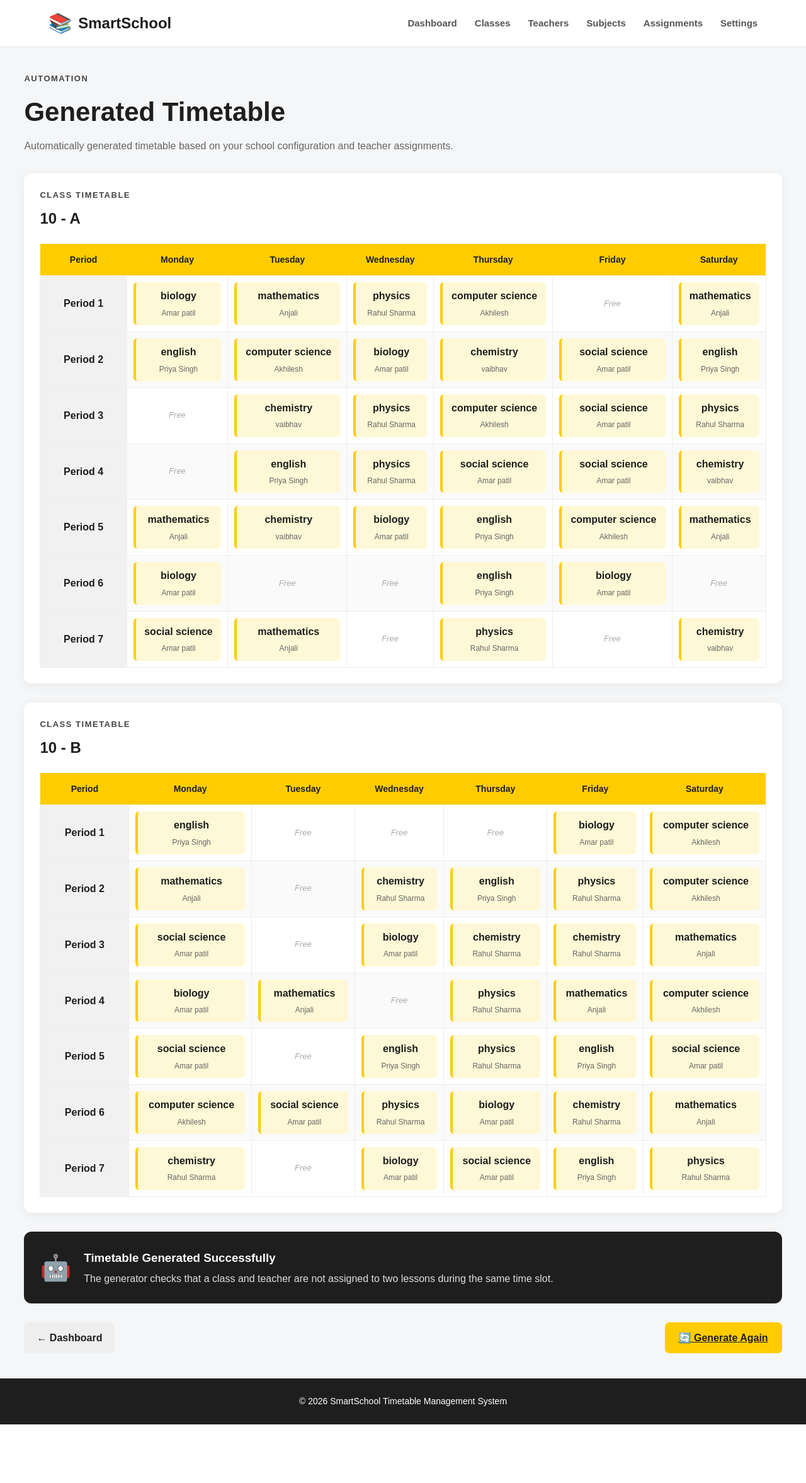
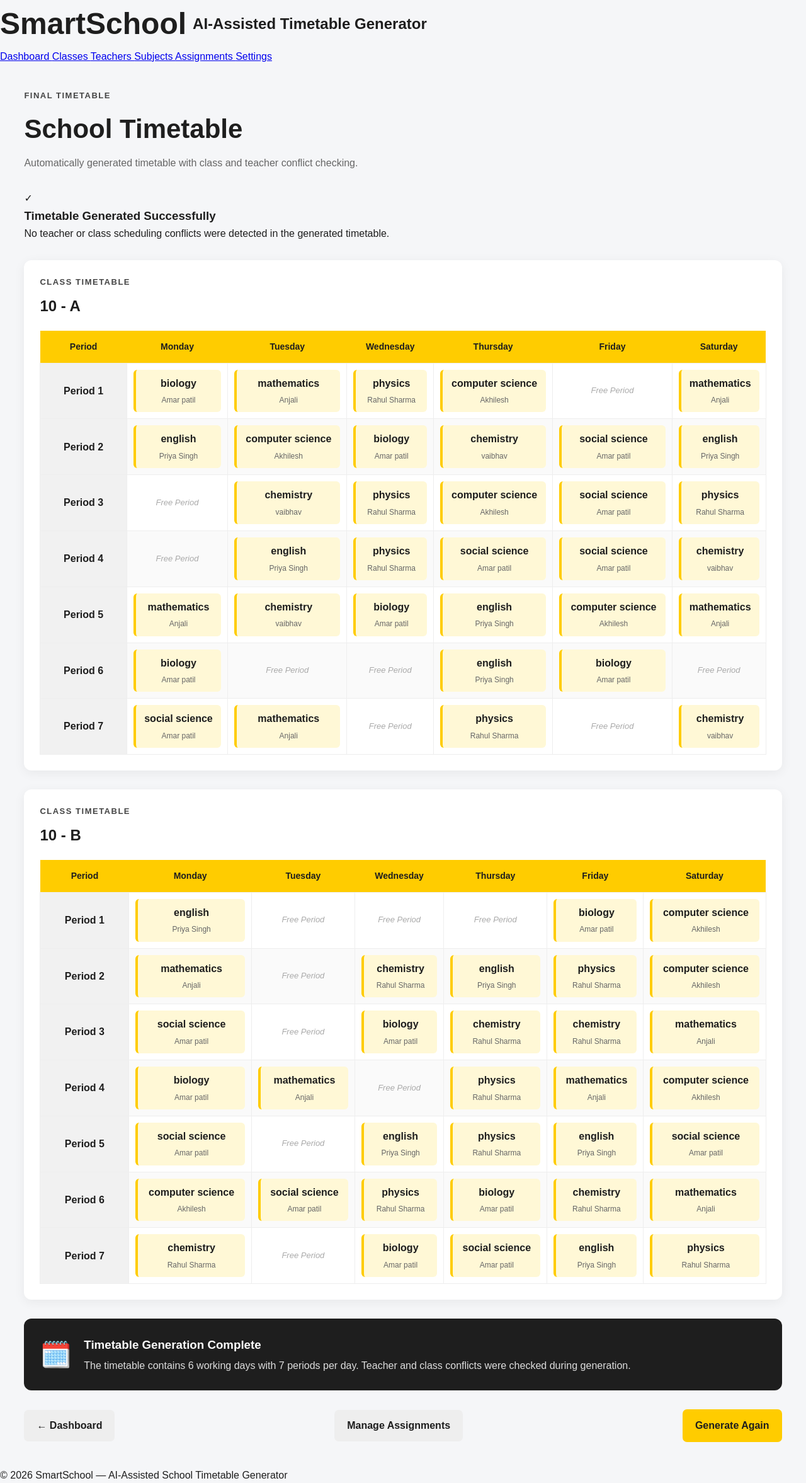
Before and after one commit to amarpatil018/AI-Assisted-School-Timetable-Generator, a Flask app: page /generate-timetable in a window 1280 px wide. Shown: the whole page at 63% size. Before the commit the page ends 2261 px from the top, so only its background shows below. Run offline with Flask 3, Linux system fonts and the light colour scheme; data comes from the database, SQL or seed files in the repository.

Commit message:
Update timetable.html for improved structure, styling, and content clarity

```diff
--- a/templates/timetable.html
+++ b/templates/timetable.html
@@ -10,7 +10,7 @@
         content="width=device-width, initial-scale=1.0"
     >
 
-    <title>Generated Timetable - SmartSchool</title>
+    <title>Final Timetable</title>
 
     <link
         rel="stylesheet"
@@ -23,28 +23,24 @@
 <body>
 
 
-<!-- =========================================
-     HEADER
-========================================= -->
+<header class="main-header">
 
-<header class="header">
+    <div class="header-container">
 
         <div class="logo">
 
-        <span class="logo-icon">
-            📚
-        </span>
+            <h1>SmartSchool</h1>
 
-        <span>
-            SmartSchool
-        </span>
+            <p>
+                AI-Assisted Timetable Generator
+            </p>
 
         </div>
 
 
-    <nav class="navigation">
+        <nav class="main-nav">
 
-        <a href="{{ url_for('home') }}">
+            <a href="{{ url_for('index') }}">
                 Dashboard
             </a>
 
@@ -64,100 +60,156 @@
                 Assignments
             </a>
 
-        <a
-            href="{{ url_for('settings') }}"
-        >
+            <a href="{{ url_for('settings') }}">
                 Settings
             </a>
 
         </nav>
 
+    </div>
+
 </header>
 
 
-
-<!-- =========================================
-     MAIN
-========================================= -->
 
 <main class="timetable-page">
 
 
     <!-- PAGE HEADING -->
 
-    <div class="page-heading">
+    <section class="page-heading">
 
         <p class="small-heading">
-            AUTOMATION
+            FINAL TIMETABLE
         </p>
 
         <h1>
-            Generated Timetable
+            School Timetable
         </h1>
 
         <p>
-            Automatically generated timetable
-            based on your school configuration
-            and teacher assignments.
+            Automatically generated timetable with
+            class and teacher conflict checking.
         </p>
 
-    </div>
+    </section>
 
 
 
-    <!-- =========================================
-         ERROR
-    ========================================= -->
+    <!-- VALIDATION -->
 
-    {% if error %}
+    {% if validation_errors %}
 
-    <section class="timetable-error">
+    <div class="timetable-validation">
 
-        <div class="error-icon">
+        <div class="validation-icon">
             ⚠️
         </div>
 
         <div>
 
             <h3>
-                Cannot Generate Timetable
+                Validation Information
+            </h3>
+
+            <ul>
+
+                {% for message in validation_errors %}
+
+                <li>
+                    {{ message }}
+                </li>
+
+                {% endfor %}
+
+            </ul>
+
+        </div>
+
+    </div>
+
+    {% endif %}
+
+
+
+    <!-- CONFLICT REPORT -->
+
+    {% if conflicts %}
+
+    <div class="timetable-error">
+
+        <div class="error-icon">
+            ❌
+        </div>
+
+        <div>
+
+            <h3>
+                Timetable Conflicts Detected
             </h3>
 
             <p>
-                {{ error }}
+                The following conflicts were detected:
             </p>
 
-            <a
-                href="{{ url_for('assignments') }}"
-                class="card-button"
-            >
-                Manage Assignments
-            </a>
+            <ul>
+
+                {% for conflict in conflicts %}
+
+                <li>
+                    {{ conflict }}
+                </li>
+
+                {% endfor %}
+
+            </ul>
 
         </div>
 
-    </section>
+    </div>
 
-    {% else %}
+    {% elif timetable %}
+
+    <div class="success-message">
+
+        <div class="success-icon">
+            ✓
+        </div>
+
+        <div>
+
+            <h3>
+                Timetable Generated Successfully
+            </h3>
+
+            <p>
+                No teacher or class scheduling conflicts
+                were detected in the generated timetable.
+            </p>
+
+        </div>
+
+    </div>
+
+    {% endif %}
 
 
 
-    <!-- =========================================
-         UNSCHEDULED WARNING
-    ========================================= -->
+    <!-- UNSCHEDULED LESSONS -->
 
     {% if unscheduled %}
 
-    <section class="timetable-warning">
+    <div class="timetable-warning">
 
         <h3>
-            ⚠️ Some lessons could not be scheduled
+            ⚠️ Unscheduled Lessons
         </h3>
 
         <p>
-            There are not enough available time slots
-            for all required lessons.
+            Some lessons could not be placed because
+            there were no available periods.
         </p>
+
 
         <ul>
 
@@ -165,15 +217,18 @@
 
             <li>
 
-                {{ lesson["class_name"] }}
-                -
-                {{ lesson["section"] }}
-
-                :
-                {{ lesson["subject_name"] }}
+                <strong>
+                    {{ lesson.subject_name }}
+                </strong>
 
                 —
-                {{ lesson["teacher_name"] }}
+
+                {{ lesson.teacher_name }}
+
+                —
+
+                {{ lesson.class_name }}
+                {{ lesson.section }}
 
             </li>
 
@@ -181,23 +236,18 @@
 
         </ul>
 
-    </section>
+    </div>
 
     {% endif %}
 
 
 
-    <!-- =========================================
-         CLASS TIMETABLES
-    ========================================= -->
+    <!-- TIMETABLES -->
 
-    {% for class_id, class_schedule in timetable.items() %}
-
+    {% for class_id, class_timetable in timetable.items() %}
 
     <section class="timetable-card">
 
-
-        <!-- CLASS TITLE -->
 
         <div class="timetable-card-heading">
 
@@ -209,11 +259,11 @@
 
                 <h2>
 
-                    {{ class_information[class_id]["class_name"] }}
+                    {{ class_information[class_id].class_name }}
 
                     -
 
-                    {{ class_information[class_id]["section"] }}
+                    {{ class_information[class_id].section }}
 
                 </h2>
 
@@ -223,11 +273,10 @@
 
 
 
-        <!-- TIMETABLE -->
-
         <div class="timetable-table-container">
 
             <table class="timetable-table">
+
 
                 <thead>
 
@@ -270,23 +319,23 @@
 
                         {% for day in days %}
 
-                        <td>
-
                         {% set lesson =
-                                class_schedule[day][period]
+                            class_timetable[day][period]
                         %}
 
+
+                        <td>
 
                             {% if lesson %}
 
                             <div class="lesson">
 
                                 <strong>
-                                    {{ lesson["subject_name"] }}
+                                    {{ lesson.subject_name }}
                                 </strong>
 
                                 <span>
-                                    {{ lesson["teacher_name"] }}
+                                    {{ lesson.teacher_name }}
                                 </span>
 
                             </div>
@@ -294,9 +343,7 @@
                             {% else %}
 
                             <div class="free-period">
-
-                                Free
-
+                                Free Period
                             </div>
 
                             {% endif %}
@@ -315,53 +362,52 @@
 
         </div>
 
-
     </section>
-
 
     {% endfor %}
 
 
 
-    <!-- =========================================
-         GENERATOR INFORMATION
-    ========================================= -->
+    <!-- RESULT INFORMATION -->
+
+    {% if timetable %}
 
     <section class="generator-result-info">
 
         <div class="generator-result-icon">
-            🤖
+            🗓️
         </div>
 
         <div>
 
             <h3>
-                Timetable Generated Successfully
+                Timetable Generation Complete
             </h3>
 
             <p>
-                The generator checks that a class and
-                teacher are not assigned to two lessons
-                during the same time slot.
+                The timetable contains
+                {{ days|length }}
+                working days with
+                {{ number_of_periods }}
+                periods per day.
+                Teacher and class conflicts were
+                checked during generation.
             </p>
 
         </div>
 
     </section>
 
-
     {% endif %}
 
 
 
-    <!-- =========================================
-         ACTIONS
-    ========================================= -->
+    <!-- ACTIONS -->
 
     <div class="timetable-actions">
 
         <a
-            href="{{ url_for('home') }}"
+            href="{{ url_for('index') }}"
             class="secondary-button"
         >
             ← Dashboard
@@ -369,10 +415,18 @@
 
 
         <a
+            href="{{ url_for('assignments') }}"
+            class="secondary-button"
+        >
+            Manage Assignments
+        </a>
+
+
+        <a
             href="{{ url_for('generate_timetable') }}"
-            class="save-button"
+            class="generate-button"
         >
-            🔄 Generate Again
+            Generate Again
         </a>
 
     </div>
@@ -382,14 +436,11 @@
 
 
 
-<!-- =========================================
-     FOOTER
-========================================= -->
-
-<footer class="footer">
+<footer class="main-footer">
 
     <p>
-        © 2026 SmartSchool Timetable Management System
+        © 2026 SmartSchool —
+        AI-Assisted School Timetable Generator
     </p>
 
 </footer>
```
Lines whose indentation alone changed are shown as unchanged.
